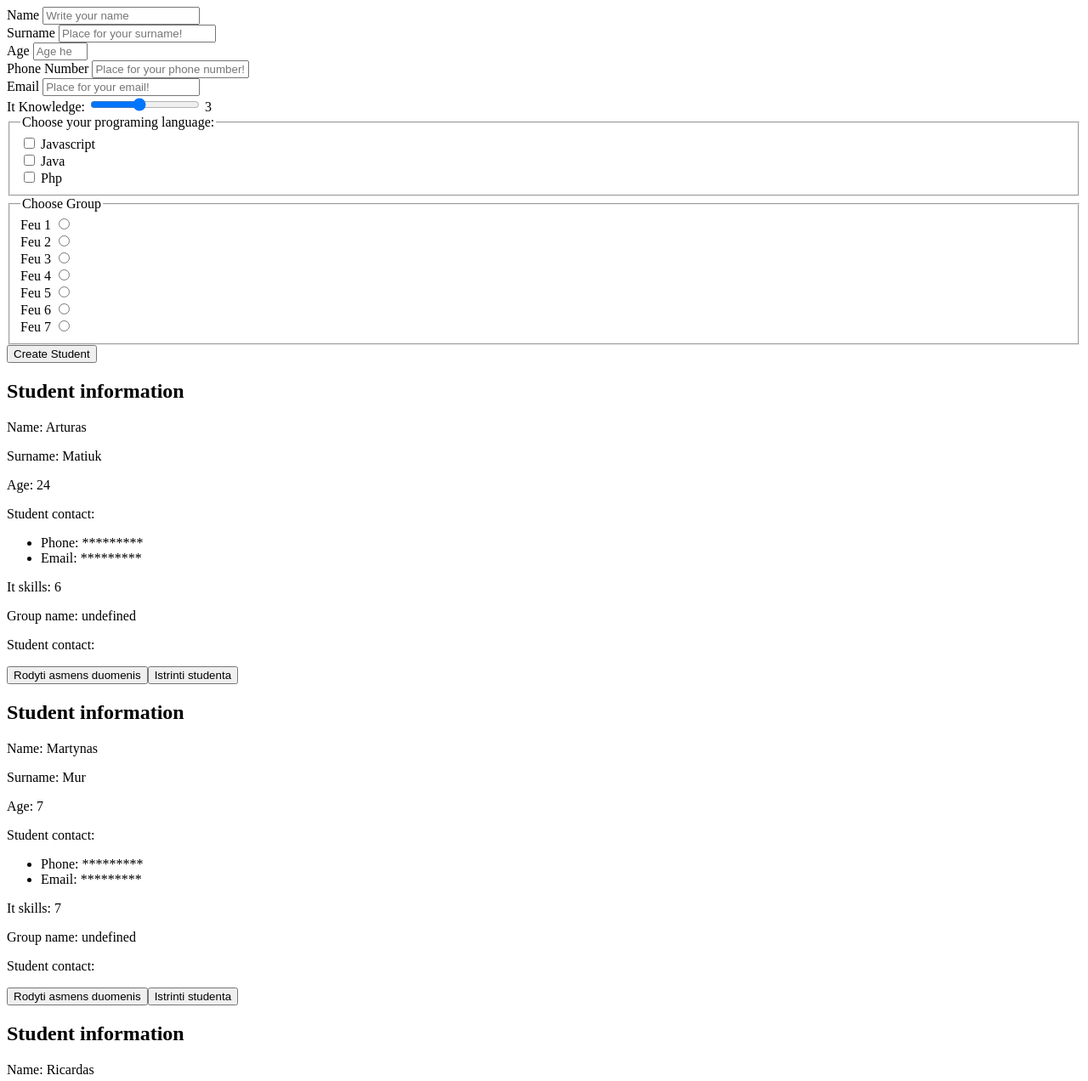
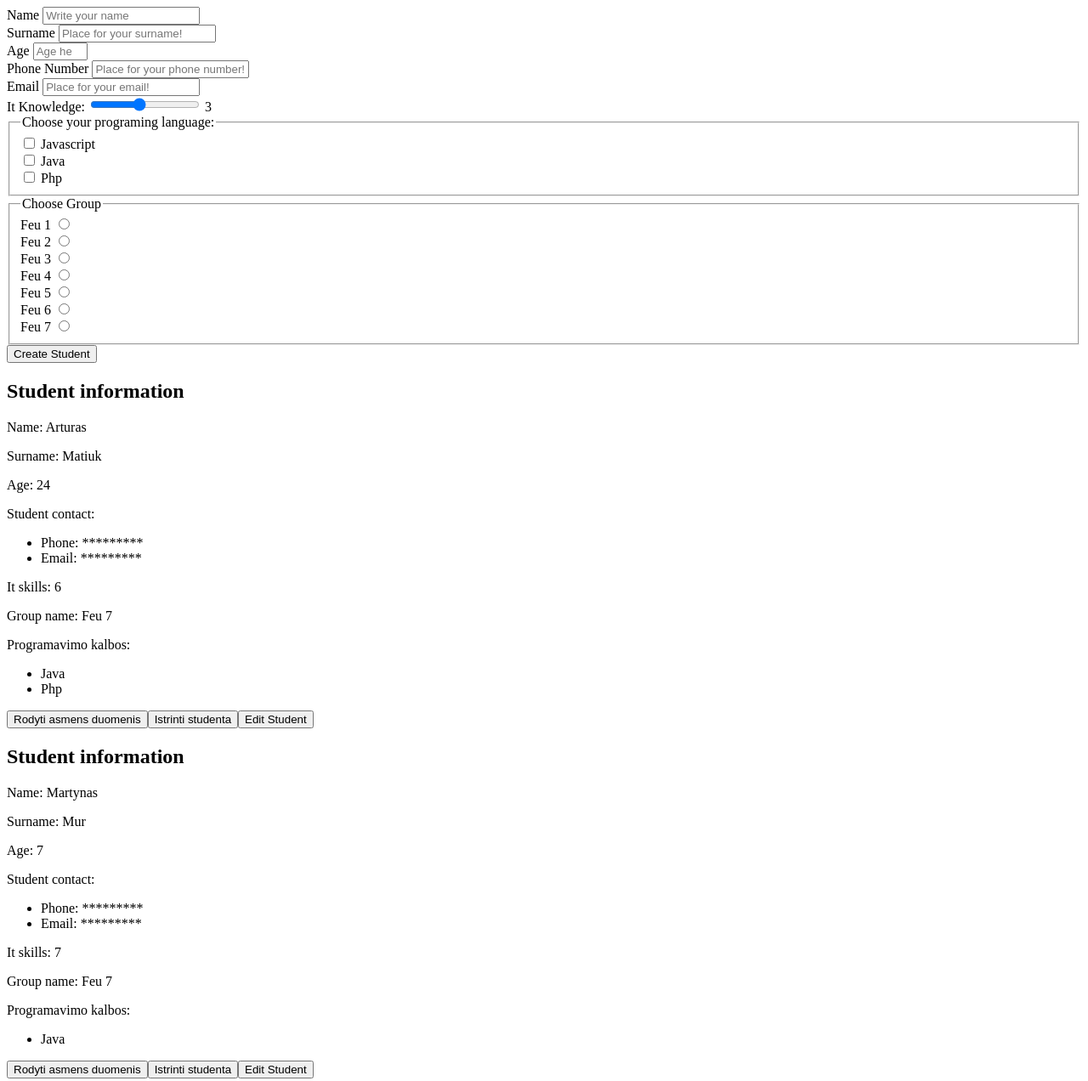
Before and after one commit to lauramatiukievic/js-html-css-student-form, a plain HTML site: page index.html in a window 1280 px wide. Shown: the top 1272 px of the page at 85% size. Drawn offline with Linux system fonts and the light colour scheme.

Commit message:
edit student

```diff
--- a/index.html
+++ b/index.html
@@ -92,7 +92,7 @@
         </div>
       </fieldset>
 
-      <input type="submit" value="Create Student" />
+      <input id="submitB" type="submit" value="Create Student" />
     </form>
 
     <div id="student-list"></div>
--- a/script.js
+++ b/script.js
@@ -9,47 +9,47 @@ let students = [
     studentEmail: `ermelinda990@gmail.com`,
     studentSkill: 6,
     studentGroup: `Feu7`,
-    studentProgramingLanguage: ["Java", "Php", "Javascript"],
+    programmingLanguages: ["Java", "Php", "Javascript"],
   },
   {
     studentName: `Arnas`,
     lastName: `Mur`,
-    studentAge: "11",
+    studentAge: 11,
     studentNumber: 876673234,
     studentEmail: `arnasmur9@gmail.com`,
     studentSkill: 6,
-    studentGroup: `Feu7`,
-    studentProgramingLanguage: ["Php"],
+    studentGroup: `Feu 7`,
+    programmingLanguages: [],
   },
   {
     studentName: `Ricardas`,
     lastName: `Matiuk`,
-    studentAge: "23",
+    studentAge: 23,
     studentNumber: 8766767754,
     studentEmail: `ricardmatiuk@gmail.com`,
     studentSkill: 6,
-    studentGroup: `Feu7`,
-    studentProgramingLanguage: ["Java", "Php", "Javascript"],
+    studentGroup: `Feu 7`,
+    programmingLanguages: ["Java", "Php", "Javascript"],
   },
   {
     studentName: `Martynas`,
     lastName: `Mur`,
-    studentAge: "7",
+    studentAge: 7,
     studentNumber: 8766767754,
     studentEmail: `martynmur1@gmail.com`,
     studentSkill: 7,
-    studentGroup: `Feu7`,
-    studentProgramingLanguage: ["Java"],
+    studentGroup: `Feu 7`,
+    programmingLanguages: ["Java"],
   },
   {
     studentName: `Arturas`,
     lastName: `Matiuk`,
-    studentAge: "24",
+    studentAge: 24,
     studentNumber: 8766767754,
     studentEmail: `arturmatiuk@gmail.com`,
     studentSkill: 6,
-    studentGroup: `Feu7`,
-    studentProgramingLanguage: ["Java", "Php"],
+    studentGroup: `Feu 7`,
+    programmingLanguages: ["Java", "Php"],
   },
 ];
 loadStudents();
@@ -72,7 +72,8 @@ studentForm.addEventListener("submit", (event) => {
   let studentEmail = event.target.email.value;
   let studentSkill = event.target.score.value;
   let studentGroup = event.target.group.value;
-  studentContent(studentName, lastName, studentAge, studentNumber, studentEmail, studentSkill, studentGroup);
+  let programmingLanguages = Array.from(document.querySelectorAll(`[name='language']:checked`)).map((language) => language.value);
+  studentContent(studentName, lastName, studentAge, studentNumber, studentEmail, studentSkill, studentGroup, programmingLanguages);
 
   event.target.reset();
 
@@ -82,8 +83,8 @@ studentForm.addEventListener("submit", (event) => {
 });
 
 function loadStudents() {
-  students.forEach((student) => {
-    studentContent(student.studentName, student.lastName, student.studentAge, student.studentNumber, student.studentEmail, student.studentSkill, student.group);
+  students.map((student) => {
+    studentContent(student.studentName, student.lastName, student.studentAge, student.studentNumber, student.studentEmail, student.studentSkill, student.studentGroup, student.programmingLanguages);
   });
 }
 
@@ -151,7 +152,7 @@ function hideInformation(hidenInfoFor) {
   }, 5000);
 }
 
-function studentContent(studentName, lastName, studentAge, studentNumber, studentEmail, studentSkill, studentGroup) {
+function studentContent(studentName, lastName, studentAge, studentNumber, studentEmail, studentSkill, studentGroup, programmingLanguages) {
   let studentList = document.getElementById("student-list");
 
   let studentItem = document.createElement("div");
@@ -182,17 +183,26 @@ function studentContent(studentName, lastName, studentAge, studentNumber, studen
   let groupName = document.createElement("p");
   groupName.innerText = `Group name: ${studentGroup}`;
 
-  let addProgramingLanguage = document.querySelectorAll(`[name='language']:checked`);
-  let olElement = document.createElement("ul");
+  let aboutPrograming = document.createElement("p");
+  aboutPrograming.innerHTML = `Programavimo kalbos:`;
 
-  let aboutPrograming = document.createElement("p");
-  aboutPrograming.innerText = `Student contact:`;
+  let interestsWrapper = document.createElement("div");
+  let ulElement = document.createElement("ul");
 
-  addProgramingLanguage.forEach((language) => {
-    let liElement = document.createElement("li");
-    liElement.innerText = language.value;
-    olElement.append(liElement);
-  });
+  if (programmingLanguages.length > 0) {
+    programmingLanguages.forEach((language) => {
+      let liElement = document.createElement("li");
+      liElement.innerText = language;
+      ulElement.append(liElement);
+    });
+    interestsWrapper.append(aboutPrograming, ulElement);
+  } else {
+    let noInterestTitle = document.createElement("span");
+    noInterestTitle.textContent = "No interests :/";
+
+    interestsWrapper.append(aboutPrograming, noInterestTitle);
+  }
+  // const interestsData = [...interests].map((interest) => interest.value);
 
   let buttonshow = document.createElement("button");
   let showContact = `Rodyti asmens duomenis`;
@@ -224,10 +234,52 @@ function studentContent(studentName, lastName, studentAge, studentNumber, studen
     hideInformation(deletedStud);
   });
 
-  studentItem.prepend(studentContacts, hideInfo, name, surname, age, aboutContact, contactOl, skills, groupName, aboutPrograming, olElement, buttonshow, deleteStudent);
+  let editStudentButton = document.createElement("button");
+  editStudentButton.textContent = "Edit Student";
+  editStudentButton.addEventListener("click", () => {
+    let nameInput = studentForm.name;
+    nameInput.value = studentName;
+
+    let surnameInput = studentForm.surname;
+    surnameInput.value = lastName;
+
+    let ageInput = studentForm.age;
+    ageInput.value = studentAge;
+
+    let phoneInput = studentForm.phoneNumber;
+    phoneInput.value = studentNumber;
+
+    let emailInput = studentForm.email;
+    emailInput.value = studentEmail;
+
+    let skillsInput = studentForm.score;
+    skillsInput.value = studentSkill;
+
+    let groupInput = studentForm.group;
+    groupInput.value = studentGroup;
+
+    let languageInput = studentForm.language;
+    languageInput.value = programmingLanguages;
+  });
+
+  studentItem.prepend(studentContacts, hideInfo, name, surname, age, aboutContact, contactOl, skills, groupName, interestsWrapper, buttonshow, deleteStudent, editStudentButton);
   contactOl.append(number, email);
   studentList.prepend(studentItem);
 }
+
+// studentName: `Arturas`,
+//     lastName: `Matiuk`,
+//     studentAge: 24,
+//     studentNumber: 8766767754,
+//     studentEmail: `arturmatiuk@gmail.com`,
+//     studentSkill: 6,
+//     studentGroup: `Feu 7`,
+//     addProgramingLanguage: ["Java", "Php"],
+
+// AŠTUNTA UŽDUOTIS (local storage):
+// 1. Vedamą tekstą į input elementus išsaugoti į localStorage.
+// 2. Perkrovus puslapį localStorage esančiomis reikšmėmis užpildyti input elementus.
+// 3. Jeigu sukuriamas studentas, tai localStorage esančias reikšmes reikia išvalyti.
 
 // PENKTA UŽDUOTIS (formos validacija naudojant JavaScript):
 // 1. Priduodant formą (submit) patikrinti ar privalomi laukeliai nėra tušti.
```
